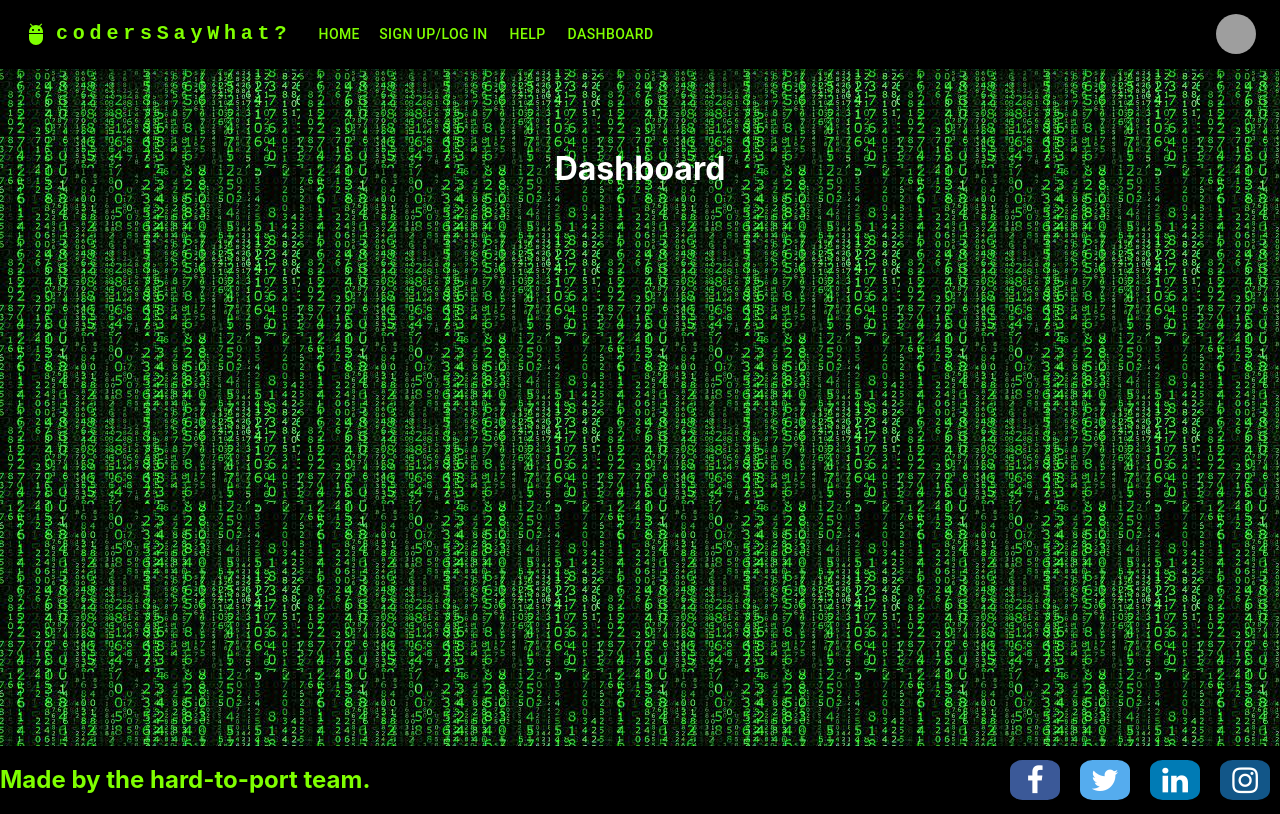
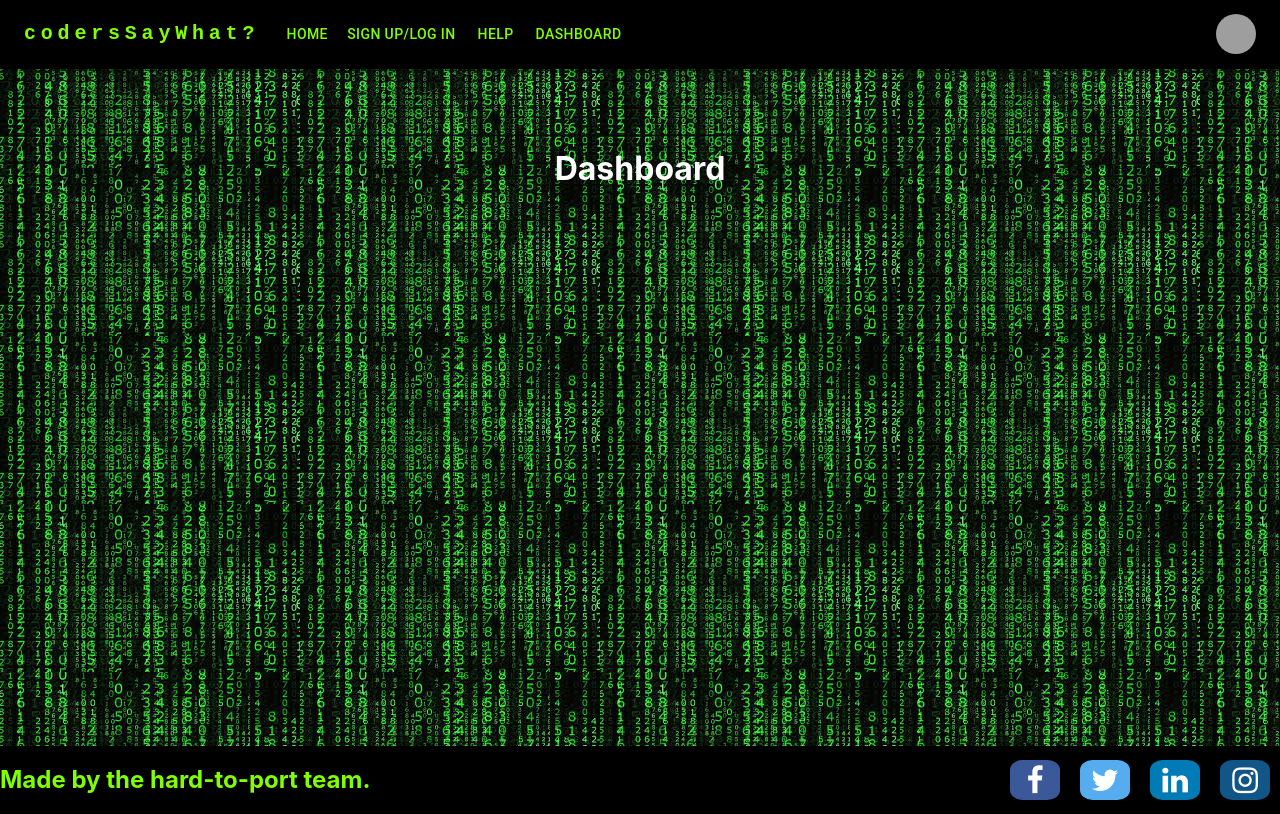
Before and after one commit to BeckyMWilson/Project3, a React (Create React App) app in the folder client/: page /dashboard in a window 1280 px wide. Built offline with nearby package versions, Linux system fonts and the light colour scheme; grey boxes are pictures that could not be loaded.

Commit message:
removed bug icon

```diff
--- a/client/src/components/Footer/index.js
+++ b/client/src/components/Footer/index.js
@@ -1,4 +1,5 @@
 import React from 'react'
+import { ExternalLink } from 'react-external-link';
 import "./FooterStyles.css";
 
 <link rel="style" href="https://cdnjs.cloudflare.com/ajax/libs/font-awesome/4.7.0/css/font-awesome.min.css"></link>
--- a/client/src/components/Navbar/index.js
+++ b/client/src/components/Navbar/index.js
@@ -37,11 +37,15 @@ const Navbar = () => {
     setAnchorElUser(null);
   };
 
+  function Nav(props) {
+
+  }
+
   return (
     <AppBar position="static">
       <Container maxWidth="xl">
         <Toolbar disableGutters>
-          <AdbIcon sx={{ display: { xs: 'none', md: 'flex' }, mr: 1 }} />
+          {/* <AdbIcon sx={{ display: { xs: 'none', md: 'flex' }, mr: 1 }} /> */}
           <Typography
             variant="h6"
             noWrap
--- a/package.json
+++ b/package.json
@@ -22,6 +22,7 @@
   "homepage": "https://github.com/BeckyMWilson/Project3#readme",
   "dependencies": {
     "concurrently": "^7.2.1",
+    "react-external-link": "^2.0.0",
     "react-responsive": "^9.0.0-beta.10"
   }
 }
```
Also changed, not shown: 1 other file (tests, documents, lock files or other folders).
